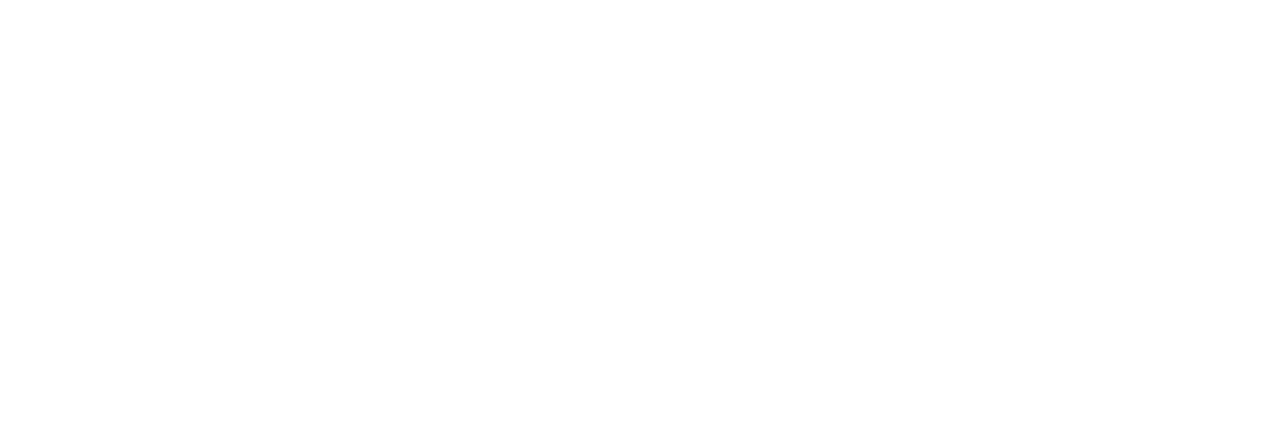
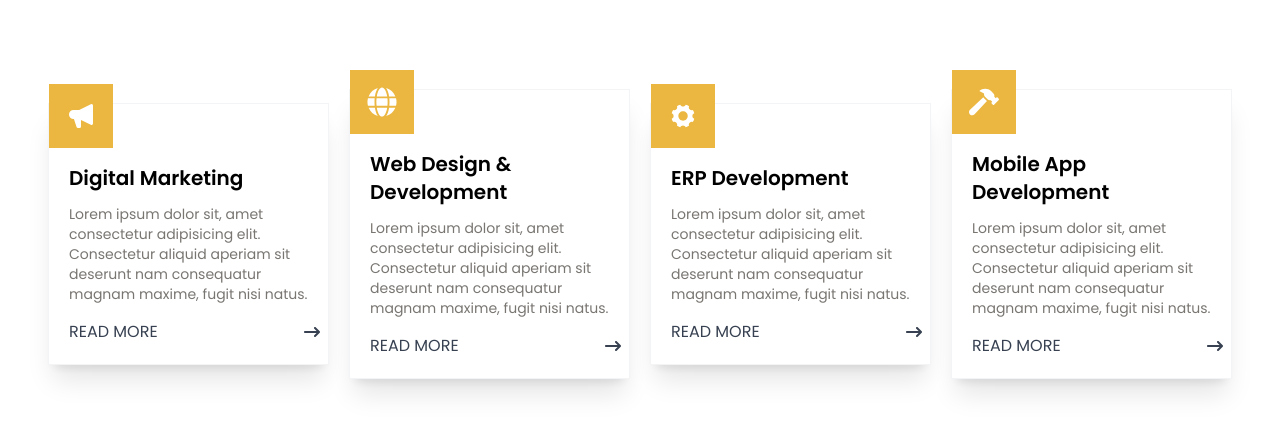
Before and after one commit to Ramees-c/Dhanwis-techinfo, a React (Vite) app: page / in a window 1280 px wide. Shown: the part 2220-2649 px from the top of the page. Before the commit the page ends 2309 px from the top, so only its background shows below. Built offline with nearby package versions, Linux system fonts and the light colour scheme.

Commit message:
feature card component created and called in home page

```diff
--- a/src/components/Carousel/Carousel.jsx
+++ b/src/components/Carousel/Carousel.jsx
@@ -78,9 +78,9 @@
             />
 
             {/* Caption */}
-            <div className="absolute inset-0 flex flex-col items-start justify-center p-12 pl-10 lg:pl-44 z-10 animate-zoomIn">
+            <div className="absolute inset-0 flex flex-col items-start justify-center p-12 pl-10 lg:pl-36 z-10 animate-zoomIn">
               <div className="w-full lg:w-[60%]">
-                <h1 className="text-4xl md:text-6xl xl:text-7xl text-primary font-bold uppercase mb-5">
+                <h1 className="text-4xl md:text-5xl xl:text-6xl text-primary font-bold uppercase mb-5">
                   {slide.title}
                 </h1>
                 <p className="text-black mb-5 text-base">{slide.desc}</p>
--- /dev/null
+++ b/src/components/ServiceCard/ServiceCard.jsx
@@ -0,0 +1,32 @@
+import React from "react";
+import { FaHammer } from "react-icons/fa";
+import { FaArrowRightLong } from "react-icons/fa6";
+
+function ServiceCard({icon, heading, desc}) {
+  return (
+    <div className="w-full md:w-1/2 lg:w-1/4 mb-24">
+      <div className="border border-opacity-5 border-gray-800 h-full transition-all duration-300 shadow-md lg:shadow-xl group">
+        <div className="feature-icon w-16 h-16 bg-primary flex items-center justify-center mb-4 -mt-5 transition-all duration-500 group-hover:ml-12">
+         {icon}
+        </div>
+        <div className="pl-5 pb-5 pr-1 pt-0">
+          <h5 className="text-uppercase text-xl font-semibold mb-3">
+            {heading}
+          </h5>
+          <p className="text-para text-sm lg:text-md mb-4">
+            {desc}
+          </p>
+          <a
+            href="#"
+            className="text-gray-700 text-md uppercase flex justify-between items-center hover:text-primary transition-colors duration-300 mr-1"
+          >
+            <span>Read More</span>
+            <FaArrowRightLong  />
+          </a>
+        </div>
+      </div>
+    </div>
+  );
+}
+
+export default ServiceCard;
--- a/src/pages/Home/Home.jsx
+++ b/src/pages/Home/Home.jsx
@@ -1,20 +1,62 @@
-import React from 'react'
-import Topbar from '../../components/Topbar/Topbar'
-import Navbar from '../../components/Navbar/Navbar'
-import Carousel from '../../components/Carousel/Carousel'
-import About from '../../components/About/About'
-import Feature from '../../components/Feature/Feature'
+import React from "react";
+import Topbar from "../../components/Topbar/Topbar";
+import Navbar from "../../components/Navbar/Navbar";
+import Carousel from "../../components/Carousel/Carousel";
+import About from "../../components/About/About";
+import Feature from "../../components/Feature/Feature";
+import ServiceCard from "../../components/ServiceCard/ServiceCard";
+
+import { FaHammer } from "react-icons/fa";
+import { HiSpeakerphone } from "react-icons/hi";
+import { FaGlobe } from "react-icons/fa";
+import { IoIosSettings } from "react-icons/io";
 
 function Home() {
+  const serviceButtonContent = [
+    {
+      id: 1,
+      icon: <HiSpeakerphone className="text-3xl text-white" />,
+      heading: "Digital Marketing",
+      desc: "Lorem ipsum dolor sit, amet consectetur adipisicing elit. Consectetur aliquid aperiam sit deserunt nam consequatur magnam maxime, fugit nisi natus.",
+    },
+    {
+      id: 2,
+      icon: <FaGlobe className="text-3xl text-white" />,
+      heading: "Web Design & Development",
+      desc: "Lorem ipsum dolor sit, amet consectetur adipisicing elit. Consectetur aliquid aperiam sit deserunt nam consequatur magnam maxime, fugit nisi natus.",
+    },
+    {
+      id: 3,
+      icon: <IoIosSettings className="text-3xl text-white" />,
+      heading: "ERP Development",
+      desc: "Lorem ipsum dolor sit, amet consectetur adipisicing elit. Consectetur aliquid aperiam sit deserunt nam consequatur magnam maxime, fugit nisi natus.",
+    },
+    {
+      id: 4,
+      icon: <FaHammer className="text-3xl text-white" />,
+      heading: "Mobile App Development",
+      desc: "Lorem ipsum dolor sit, amet consectetur adipisicing elit. Consectetur aliquid aperiam sit deserunt nam consequatur magnam maxime, fugit nisi natus.",
+    },
+  ];
+
   return (
     <div>
-        <Topbar />
-        <Navbar />
-        <Carousel />
-        <About />
-        <Feature />
+      <Topbar />
+      <Navbar />
+      <Carousel />
+      <About />
+      <Feature />
+      <div className="container">
+        <div className="flex flex-col lg:flex-row justify-center items-center gap-10 lg:gap-5">
+          {
+          serviceButtonContent.map((item) => (
+            <ServiceCard key={item.id} icon={item.icon} heading={item.heading} desc={item.desc} />
+          ))
+        }
+        </div>
+      </div>
     </div>
-  )
+  );
 }
 
-export default Home
+export default Home;
```
